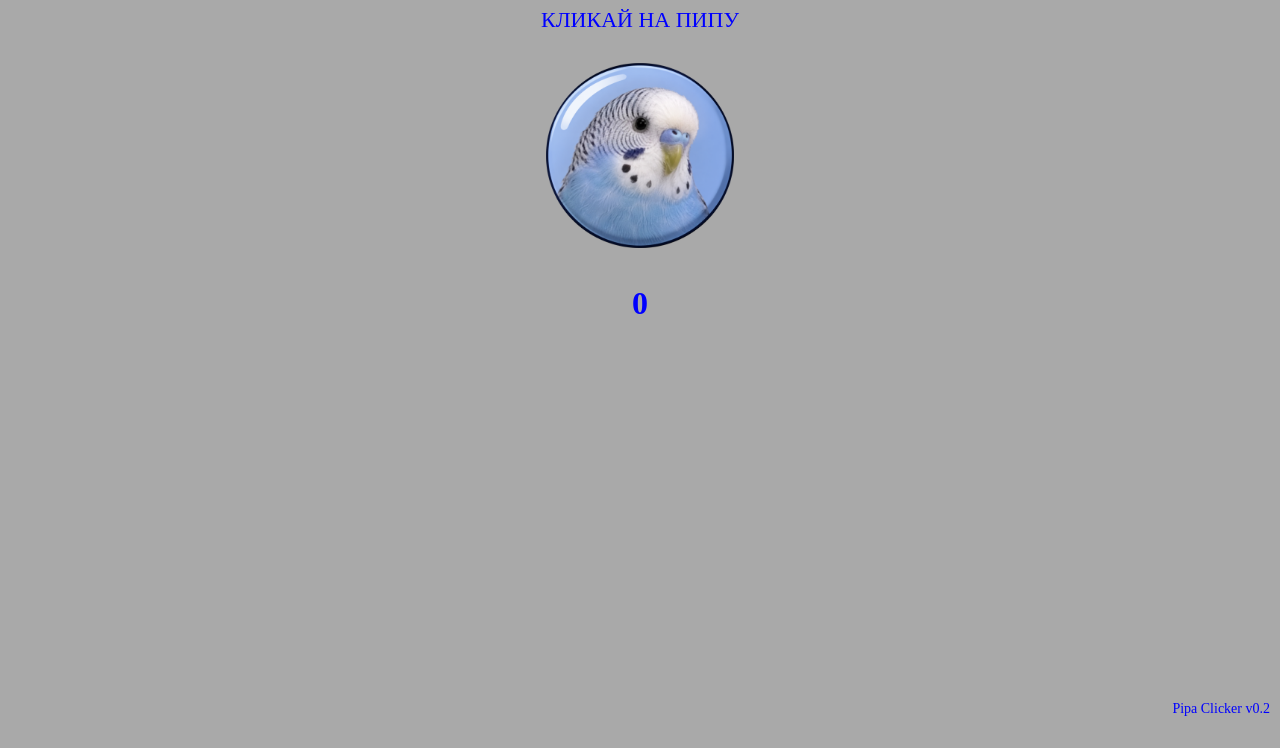
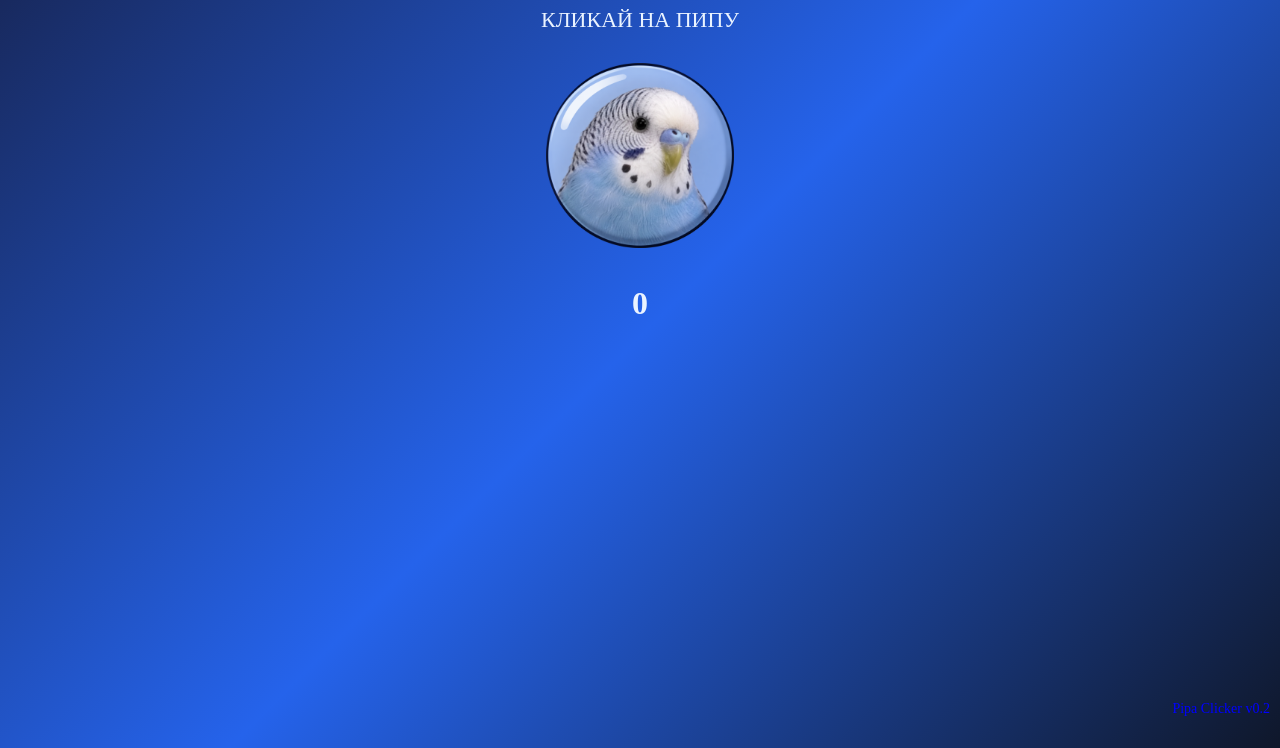
Before and after one commit to bagamanovramis-web/67-, a plain HTML site: page index.html in a window 1280 px wide. Shown: the part 73-821 px from the top of the page. Before the commit the page ends 800 px from the top, so only its background shows below. Drawn offline with Linux system fonts and the light colour scheme.

Commit message:
Update style.css

```diff
--- a/style.css
+++ b/style.css
@@ -1,11 +1,13 @@
 body {
-    background-color: darkgray;
-    color: blue;
+    background: linear-gradient(135deg, #172554, #2563eb, #0f172a);
+    color: #eaf3ff;
     text-align: center;
+    min-height: 100vh;
+    margin: 0;
 }
 
 button {
-    background-color: darkgray;
+    background: transparent;
     border: none;
     width: 200px;
     height: 200px;
```
